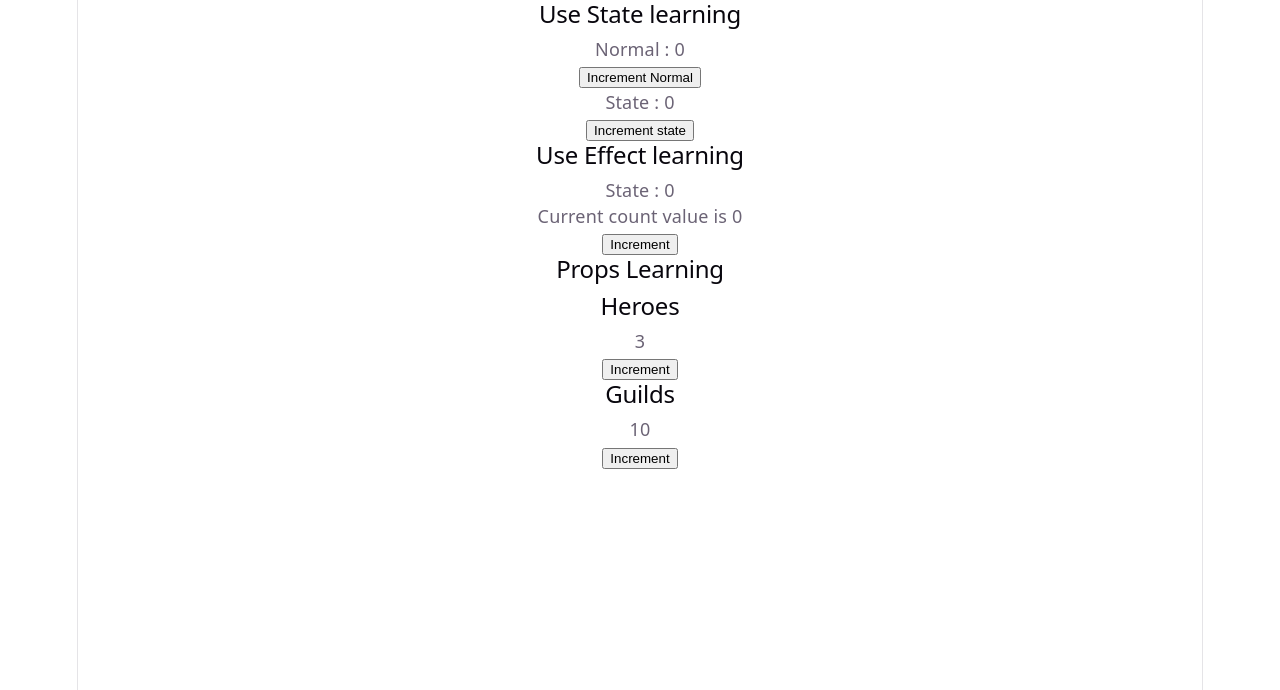
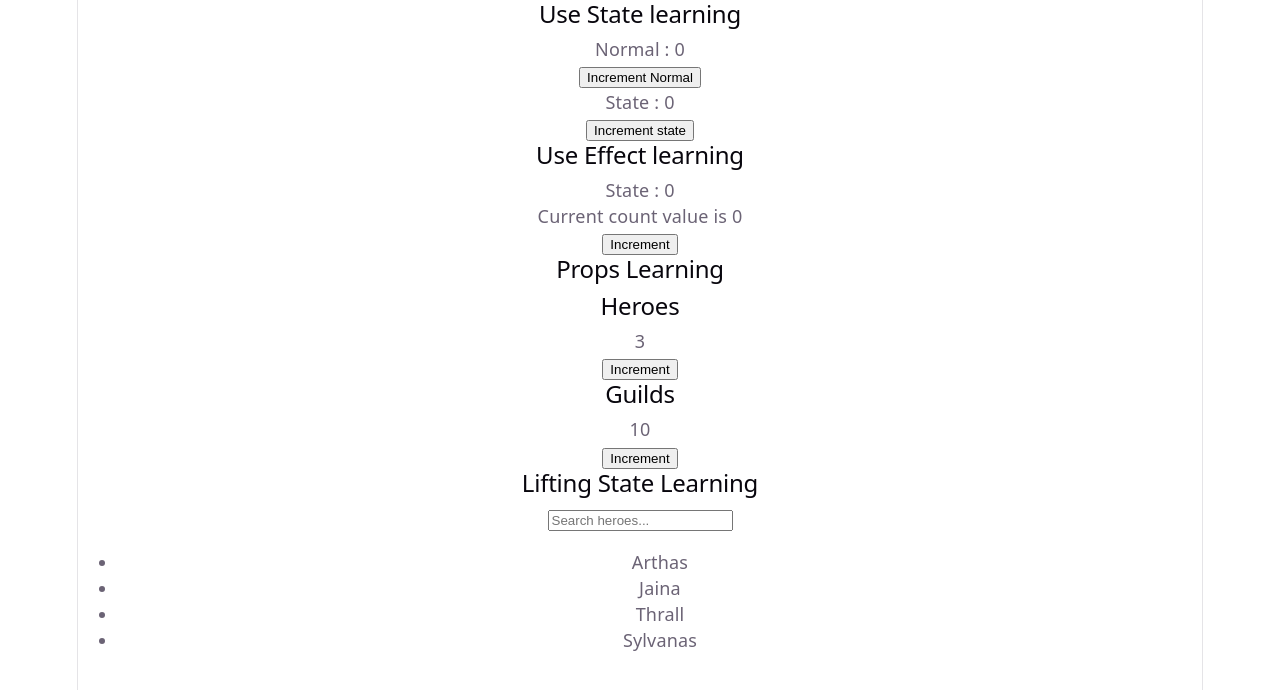
Before and after one commit to GSeynave/react-learning-lab, a React (Vite) app: page / in a window 1280 px wide. Shown: the top 690 px of the page. Built offline with nearby package versions, Linux system fonts and the light colour scheme.

Commit message:
Lesson: LiftingState

```diff
--- a/src/App.tsx
+++ b/src/App.tsx
@@ -1,6 +1,7 @@
 import UseStateLearning from "./components/UseStateLearning";
 import UseEffectLearning from "./components/UseEffectLearning.tsx";
 import PropsLearning from "./components/PropsLearning.tsx";
+import LiftingStateLearning from "./components/LiftingStateLearning.tsx";
 
 function App() {
   return (
@@ -8,6 +9,7 @@ function App() {
       <UseStateLearning />
       <UseEffectLearning />
       <PropsLearning />
+      <LiftingStateLearning />
     </div>
   );
 }
--- /dev/null
+++ b/src/components/LiftingStateLearning.tsx
@@ -0,0 +1,58 @@
+import { useState } from "react";
+import Counter from "./Counter";
+
+// =====================================
+// Search bar
+// =====================================
+type SearchBarProps = {
+  value: string;
+  onSearchChange: (value: string) => void;
+};
+
+function SearchBar({ value, onSearchChange }: SearchBarProps) {
+  return (
+    <input
+      value={value}
+      onChange={(event) => onSearchChange(event.target.value)}
+      placeholder="Search heroes..."
+    />
+  );
+}
+
+// =====================================
+// Hero List
+// =====================================
+
+type HeroListProps = {
+  search: string;
+};
+
+function HeroList({ search }: HeroListProps) {
+  const heroes = ["Arthas", "Jaina", "Thrall", "Sylvanas"];
+
+  const filteredHeroes = heroes.filter((hero) =>
+    hero.toLowerCase().includes(search.toLowerCase()),
+  );
+
+  return (
+    <ul>
+      {filteredHeroes.map((hero) => (
+        <li key={hero}>{hero}</li>
+      ))}
+    </ul>
+  );
+}
+
+function LiftingStateLearning() {
+  const [search, setSearch] = useState("");
+  return (
+    <>
+      <h2>Lifting State Learning</h2>
+      <SearchBar value={search} onSearchChange={setSearch} />
+
+      <HeroList search={search} />
+    </>
+  );
+}
+
+export default LiftingStateLearning;
```
